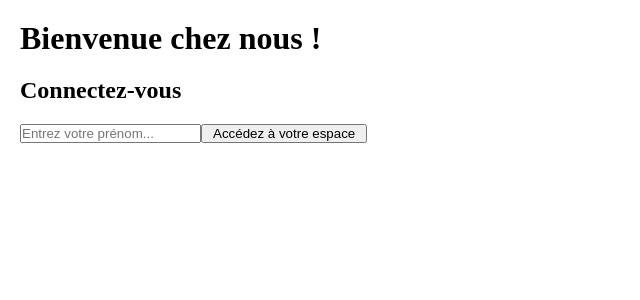
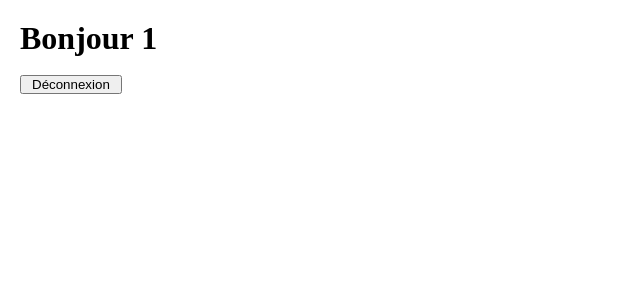
Before and after one commit to AnthonyFerreira91/crazee-burger, a React (Vite) app: page /order/1 in a window 1280 px wide. Shown: the top 300 px of the page, without its empty margins (0-640 px from the left). Built offline with nearby package versions, Linux system fonts and the light colour scheme.

Commit message:
✨ F02: ORDER > Install React Router Dom & Create page and routes (order, error)

```diff
--- a/package.json
+++ b/package.json
@@ -11,7 +11,8 @@
   },
   "dependencies": {
     "react": "^18.3.1",
-    "react-dom": "^18.3.1"
+    "react-dom": "^18.3.1",
+    "react-router-dom": "^6.26.0"
   },
   "devDependencies": {
     "@types/react": "^18.3.3",
--- a/src/App.tsx
+++ b/src/App.tsx
@@ -1,10 +1,17 @@
-import LoginPage from "./components/pages/loginPage/LoginPage";
+import { Routes, Route } from "react-router-dom";
+import ErrorPage from "./components/pages/errorPage/ErrorPage";
+import LoginPage from "./components/pages/LoginPage/LoginPage";
+import OrderPage from "./components/pages/orderPage/OrderPage";
 
 function App() {
 
   return (
     <div className="App">
-      <LoginPage/>
+      <Routes>
+        <Route path="/" element={<LoginPage />} />
+        <Route path="order/:firstname" element={<OrderPage />} />
+        <Route path="*" element={<ErrorPage />} />
+      </Routes>
     </div>
   )
 }
--- a/src/components/pages/LoginPage/loginForm/LoginForm.tsx
+++ b/src/components/pages/LoginPage/loginForm/LoginForm.tsx
@@ -1,14 +1,16 @@
 import { ChangeEvent, FormEvent, useState } from "react";
+import { useNavigate } from "react-router-dom";
 
 export default function LoginForm() {
    const [firstname, setFirstname] = useState("");
+   const navigate = useNavigate();
 
    const handleChange = (event: ChangeEvent<HTMLInputElement>) => setFirstname(event.target.value);
 
    const handleSubmit = (event: FormEvent) => {
       event.preventDefault();
-      alert(`Bonjour ${firstname}`);
       setFirstname("");
+      navigate(`/order/${firstname}`);
    }
 
    return (
--- /dev/null
+++ b/src/components/pages/errorPage/ErrorPage.tsx
@@ -0,0 +1,13 @@
+import { useNavigate } from "react-router-dom";
+
+export default function ErrorPage() {
+   const navigate = useNavigate();
+
+   return (
+      <div>
+         <h1>ErrorPage</h1>
+         <br />
+         <button onClick={() => navigate("/")}>Retourner à la page d'accueil</button>
+      </div>
+   )
+}
--- /dev/null
+++ b/src/components/pages/orderPage/OrderPage.tsx
@@ -0,0 +1,13 @@
+import { useNavigate, useParams } from "react-router-dom"
+
+export default function OrderPage() {
+   const navigate = useNavigate();
+   const params = useParams();
+   return (
+      <div>
+         <h1>Bonjour {params.firstname}</h1>
+         <br />
+         <button onClick={() => navigate("/")}>Déconnexion</button>
+      </div>
+   )
+}
--- a/src/main.tsx
+++ b/src/main.tsx
@@ -2,9 +2,12 @@ import React from 'react'
 import ReactDOM from 'react-dom/client'
 import App from './App.tsx'
 import './index.css'
+import { BrowserRouter } from 'react-router-dom'
 
 ReactDOM.createRoot(document.getElementById('root')!).render(
   <React.StrictMode>
-    <App />
-  </React.StrictMode>,
+    <BrowserRouter>
+      <App />
+    </BrowserRouter>
+  </React.StrictMode>
 )
```
Also changed, not shown: 1 other file (tests, documents, lock files or other folders).
